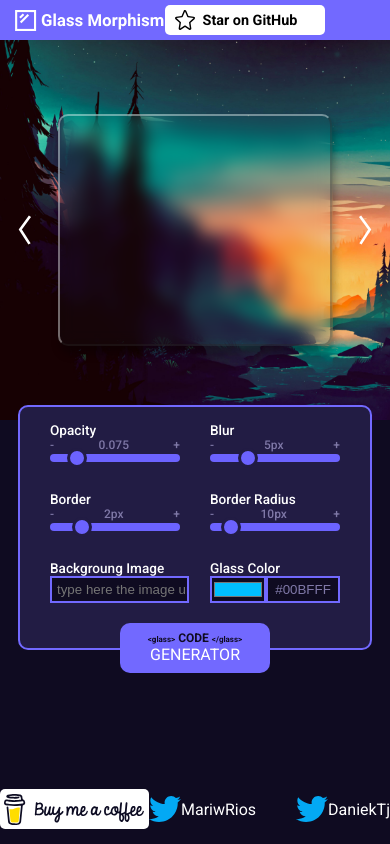
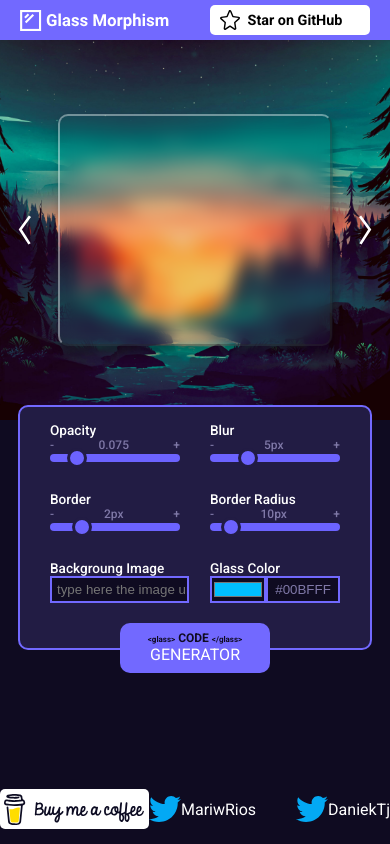
Before and after one commit to daniektj/Glass-Morphism-Generator, a plain HTML site: page index.html in a window 390 px wide. Drawn offline with Linux system fonts and the light colour scheme.

Commit message:
Update style.css

```diff
--- a/assets/css/style.css
+++ b/assets/css/style.css
@@ -627,9 +627,8 @@ body{
 
 header{
    height: 40px;
-   justify-content: center;
-   background-position: center center;
-   padding-left: 0px;
+   justify-content: space-between;
+   padding: 0 20px;
 }
 
  .header__logo{
@@ -642,6 +641,7 @@ header{
   height: 60vh;
   background: var(--darkpurple);
   background-size: cover;
+  background-position: center center;
   justify-content: center;
 }
 
```
